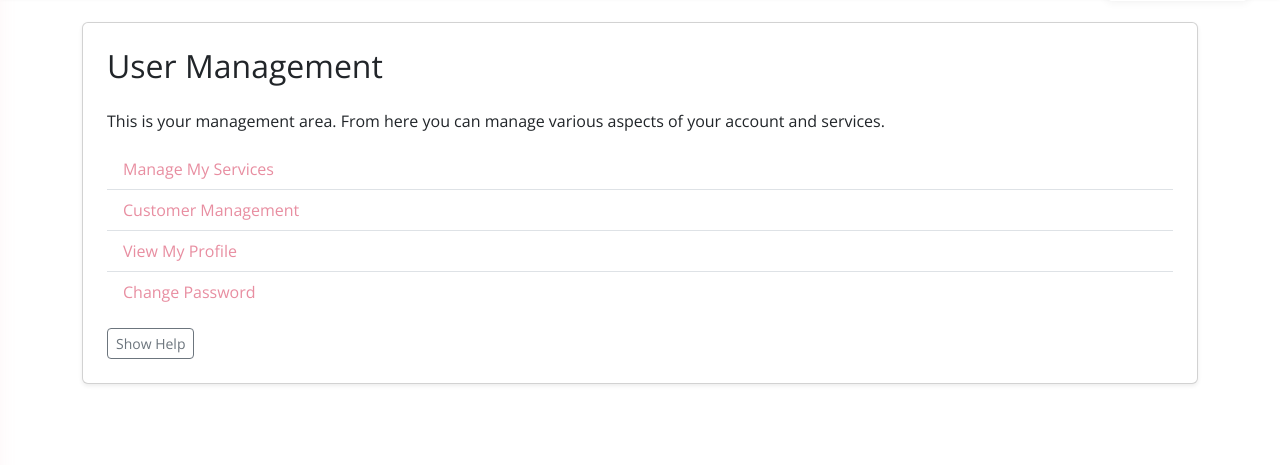
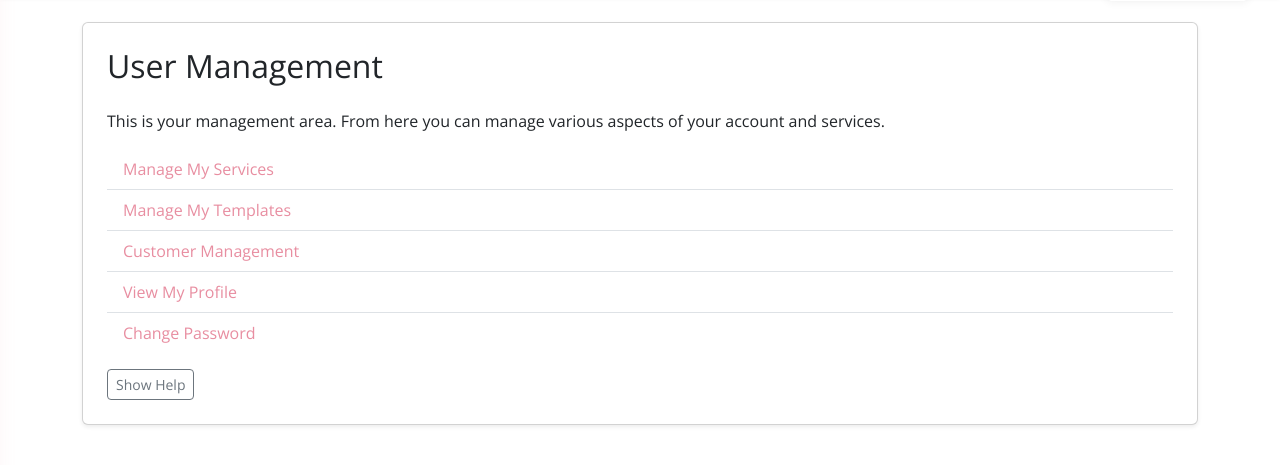
Before and after one commit to chrys/YourPlanner, a Django app: page /users/management/ in a window 1280 px wide. Shown: the part 62-527 px from the top of the page. Run offline with Django 5.2, Linux system fonts and the light colour scheme; a user stored in the database is signed in; tables that the repository leaves empty hold one stand-in row (values such as "Sample post").

Commit message:
professional templates

```diff
--- a/YourPlanner/urls.py
+++ b/YourPlanner/urls.py
@@ -11,7 +11,7 @@ urlpatterns = [
     path('users/', include('users.urls')),
     path('services/', include('services.urls')),
     path('orders/', include('orders.urls')),
-    path('templates/', include('templates.urls', namespace='templates')), # Add this line
+    path('templates/', include('templates.urls', namespace='templates')),
     path('config/', include('configuration.urls', namespace='configuration')),
     path('accounts/', include('django.contrib.auth.urls')),
     path('', include('core.urls', namespace='core')),
--- a/users/templates/users/management.html
+++ b/users/templates/users/management.html
@@ -18,6 +18,9 @@
                 {% if request.user.professional_profile %}
                 <li class="list-group-item">
                     <a href="{% url 'services:service_list' %}">{% trans "Manage My Services" %}</a>
+                </li>
+                <li class="list-group-item">
+                    <a href="{% url 'templates:template-list' %}">{% trans "Manage My Templates" %}</a>
                 </li>
                 <li class="list-group-item">
                     <a href="{% url 'users:customer_management' %}">{% trans "Customer Management" %}</a>
```
Also changed, not shown: YourPlanner/media/template_images/blue.png (added), YourPlanner/media/template_images/green.jpg (added), rules/migrations/0002_alter_rulecondition_entity.py (added).
